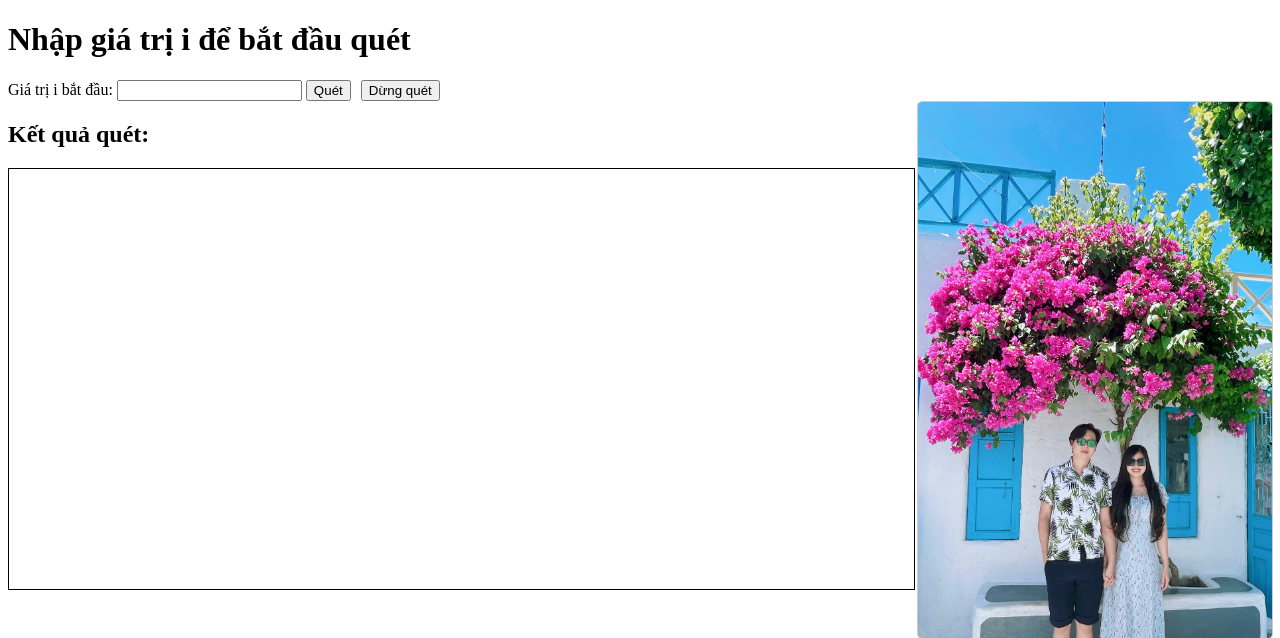
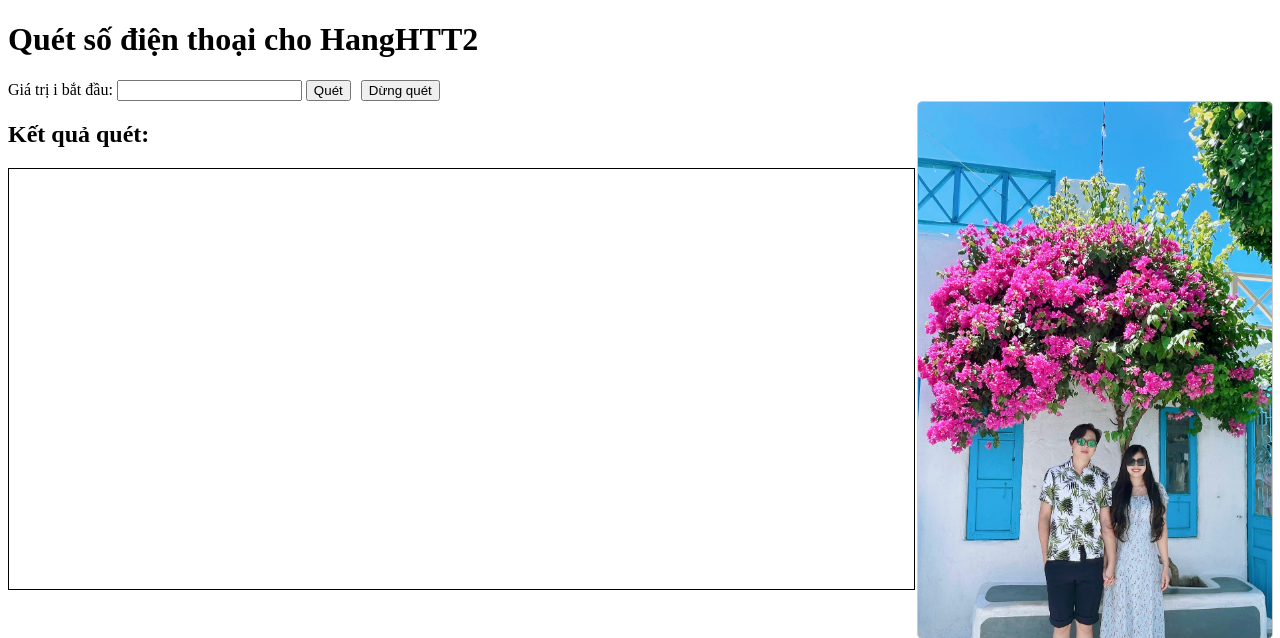
Before and after one commit to hanhvdgtel/test1, a Flask app: page / in a window 1280 px wide. Shown: the top 638 px of the page. Run offline with Flask 3, Linux system fonts and the light colour scheme.

Commit message:
Update index.html

```diff
--- a/templates/index.html
+++ b/templates/index.html
@@ -123,7 +123,7 @@
     </script>
 </head>
 <body>
-    <h1>Nhập giá trị i để bắt đầu quét</h1>
+    <h1>Quét số điện thoại cho HangHTT2</h1>
     <form id="scan-form">
         <label for="i_start">Giá trị i bắt đầu:</label>
         <input type="number" id="i_start" name="i_start" required>
```
